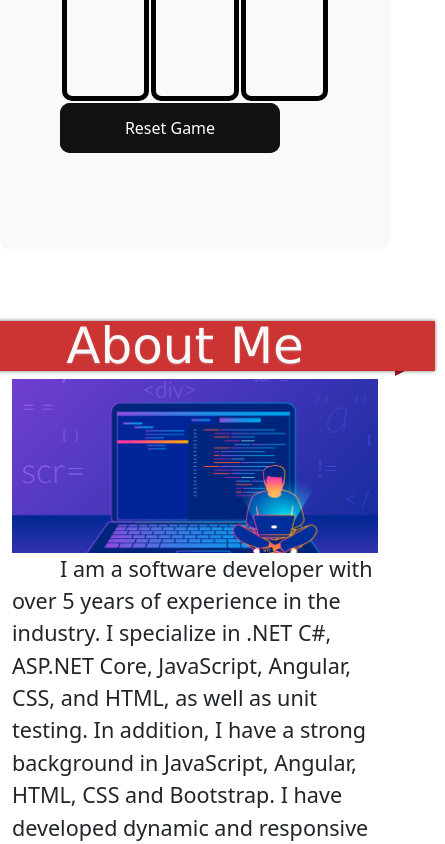
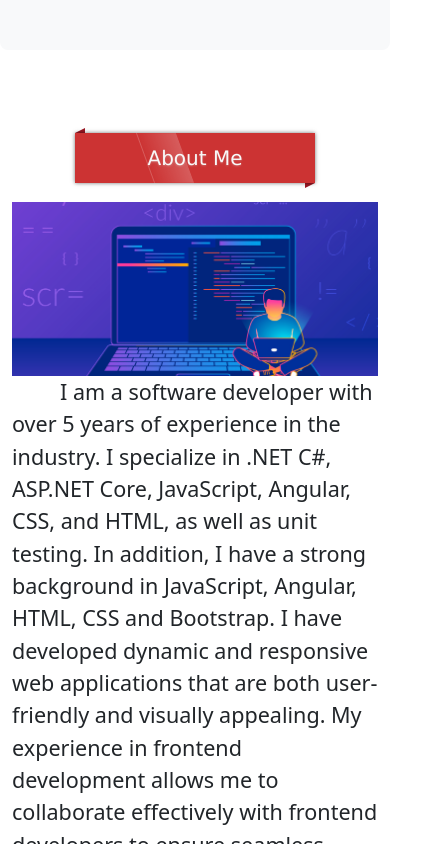
Before and after one commit to jduero/myPortfolio, an Angular app: page / in a window 390 px wide. Shown: the part 1600-2444 px from the top of the page, 445 px wide, since content can reach past the window. Built offline with nearby package versions, Linux system fonts and the light colour scheme.

Commit message:
update responsiveness and update ribbon

```diff
--- a/src/app/app.component.html
+++ b/src/app/app.component.html
@@ -1,5 +1,5 @@
 <div class="container gx-0">
-  <nav class="navbar navbar-expand-lg" style="background-color: #e3f2fd;">
+  <nav class="navbar navbar-expand-lg navbar-light" style="background-color: #e3f2fd;">
     <div class="container-fluid">
       <span class="navbar-brand mb-0 h1"><img src="./assets/img/J.png" alt="Logo" class="img-fluid"
           style="height: 30px;">an Dev</span>
@@ -17,10 +17,10 @@
       </div>
     </div>
   </nav>
-  <div class="p-5 mb-4 bg-body-tertiary rounded-3">
+  <div class="pt-5 pb-5 mb-4 bg-body-tertiary rounded-3">
     <div class="container-fluid py-5">
       <div class="row">
-        <div class="col-lg-6 text-white rounded-end bg-color-overlay">
+        <div class="col-lg-6 col-md-12 text-white rounded-end bg-color-overlay">
           <h1 class="display-5 fw-bold">Hi I'm Jan, a Software developer</h1>
           <p class="fs-4">I am a highly experienced software developer with over 5 years of experience in technologies
             such as ASP.NET, .NET Core, HTML, CSS, JavaScript, and MSSQL. I have a strong background in building robust
@@ -40,10 +40,10 @@
   <div class="container-fluid pt-5">
     <h1 class="d-flex justify-content-center"> <app-ribbon [title]="aboutme"></app-ribbon> </h1>
     <div class="row">
-      <div class="col-md-6">
+       <div class="col-md-6 col-sm-12">
         <img src="./assets/img/progammer.png" class="img-fluid" alt="Logo">
       </div>
-      <div class="col-md-6">
+      <div class="col-md-6 col-sm-12 justify-content-center">
         <div>
           <p class="fs-4 ">
             <span class="ms-5">I am a software developer with over 5 years of </span> experience in the industry. I
@@ -73,7 +73,7 @@
   </div>
   <div class="container-fluid pt-5">
     <div class="row">
-      <div class="col-md-12 ">
+      <div class="col-12 ">
         <div class="d-flex justify-content-center">
           <app-ribbon [title]="technicalSkills"></app-ribbon>
         </div>
--- a/src/app/components/ribbon/ribbon.component.css
+++ b/src/app/components/ribbon/ribbon.component.css
@@ -3,11 +3,10 @@
 }
   .ribbon-front {
 	background-color: #cc3333;	height: 50px;
-	width: 500px;
+	width: 240px;
 	position: relative;
 	left:-10px;
-	z-index: 2;
-    font:50px/50px bold Verdana, Geneva, sans-serif; color:#f8f8f8; text-align:center;text-shadow: 0px 1px 2px #cc6666;
+	z-index: 2; font:20px/50px bold Verdana, Geneva, sans-serif; color:#f8f8f8; text-align:center;text-shadow: 0px 1px 2px #cc6666;
 }
 
   .ribbon-front,
@@ -56,7 +55,7 @@
 
   .ribbon-edge-topright,
   .ribbon-edge-bottomright {
-	left: 450px;
+	left: 220px;
 	border-color: transparent transparent transparent #9B1724;
 }
 
@@ -72,19 +71,15 @@
 @-webkit-keyframes flow {
 	0% { left:-20px;opacity: 0;}
 	50% {left:100px;opacity: 0.3;}
-    70% {left:180px;opacity: 0.3;}
-    90%{ left:280px;opacity: 0.3;}
-    100%{ left:380px;opacity: 0;}
+    100%{ left:180px;opacity: 0;}
 }
 @keyframes flow {
 	0% { left:-20px;opacity: 0;}
 	50% {left:100px;opacity: 0.3;}
-    70% {left:180px;opacity: 0.3;}
-    90%{ left:280px;opacity: 0.3;}
-    100%{ left:380px;opacity: 0;}
+    100%{ left:180px;opacity: 0;}
 }
 
-.glow{ background: rgb(255,255,255); width:40px; height:100%; z-index:999; position:absolute;-webkit-animation: flow 2.5s linear infinite;-moz-animation: flow 1.5s linear infinite;-webkit-transform: skew(20deg);
+.glow{ background: rgb(255,255,255); width:40px; height:100%; z-index:999; position:absolute;-webkit-animation: flow 1.5s linear infinite;-moz-animation: flow 1.5s linear infinite;-webkit-transform: skew(20deg);
 	   -moz-transform: skew(20deg);
 	     -o-transform: skew(20deg);background: -moz-linear-gradient(left, rgba(255,255,255,0) 0%, rgba(255,255,255,0) 1%, rgba(255,255,255,1) 100%); /* FF3.6+ */
 background: -webkit-gradient(linear, left top, right top, color-stop(0%,rgba(255,255,255,0)), color-stop(1%,rgba(255,255,255,0)), color-stop(100%,rgba(255,255,255,1))); /* Chrome,Safari4+ */
--- a/src/app/components/ribbon/ribbon.component.html
+++ b/src/app/components/ribbon/ribbon.component.html
@@ -1,3 +1,4 @@
+<div style="width:220px; margin:5% auto; ">
 <div class="ribbon-wrapper"><div class="glow">&nbsp;</div>
 		<div class="ribbon-front">
 			{{title}}
@@ -7,3 +8,4 @@
 		<div class="ribbon-edge-bottomleft"></div>
 		<div class="ribbon-edge-bottomright"></div>
 	</div>
+</div>
--- a/src/app/components/tictactoe/tictactoe.component.css
+++ b/src/app/components/tictactoe/tictactoe.component.css
@@ -104,11 +104,11 @@ table {
     position: absolute;
     top: 0;
     left: 0;
-    width: 131%;
+    width: 100%;
     height: 10px;
     background-color: red;
     transform-origin: top left; /* Update the transform origin */
-    transform: translateY(calc(-100% + 2px)) rotate(37deg);
+    transform: translateY(-100%) rotate(36deg)
   }
 
   .strike-through-diagonal-right::after {
@@ -123,7 +123,26 @@ table {
     transform: translateY(calc(-100% + 2px)) rotate(-37deg);
   }
 
+  @media (min-width: 768px) {
+    .strike-through-diagonal-left::after {
+      width: 211%;
+      transform: translateY(-100%) rotate(55deg)
+    }
+  }
 
+  @media (min-width: 1024px) {
+    .strike-through-diagonal-left::after {
+      width: 157%;
+      transform: translateY(-100%) rotate(46deg)
+    }
+  }
+
+  @media (min-width: 1440px) {
+    .strike-through-diagonal-left::after {
+      width: 131%;
+      transform: translateY(-100%) rotate(36deg);
+    }
+  }
 
 
 
--- a/src/app/components/tictactoe/tictactoe.component.html
+++ b/src/app/components/tictactoe/tictactoe.component.html
@@ -17,7 +17,7 @@
     </select>
   </div>
 </div>
-<div class="table-container table-responsive">
+<div class="table-container table-responsive-md">
   <table class="w-100 h-50" [ngClass]="{'fade-out': isHidden, 'fade-in': !isHidden}">
     <tr *ngFor="let row of board; let i = index">
       <td class="text-center "  [ngClass]="{
@@ -32,12 +32,12 @@
       </td>
     </tr>
   </table>
-  <div class="overlay d-grid align-items-center" *ngIf="gameOver">
+  <!-- <div class="overlay d-grid align-items-center" *ngIf="gameOver">
     <p>Game Over!</p>
     <p *ngIf="!draw; else drawDiv">Player {{winningSymbol == 'O' ? 'O' : 'X'}} wins!</p>
     <ng-template #drawDiv>
       <p>Draw!</p>
     </ng-template>
-  </div>
+  </div> -->
 </div>
 <button class="glow-on-hover" (click)="resetGame()">Reset Game</button>
```
